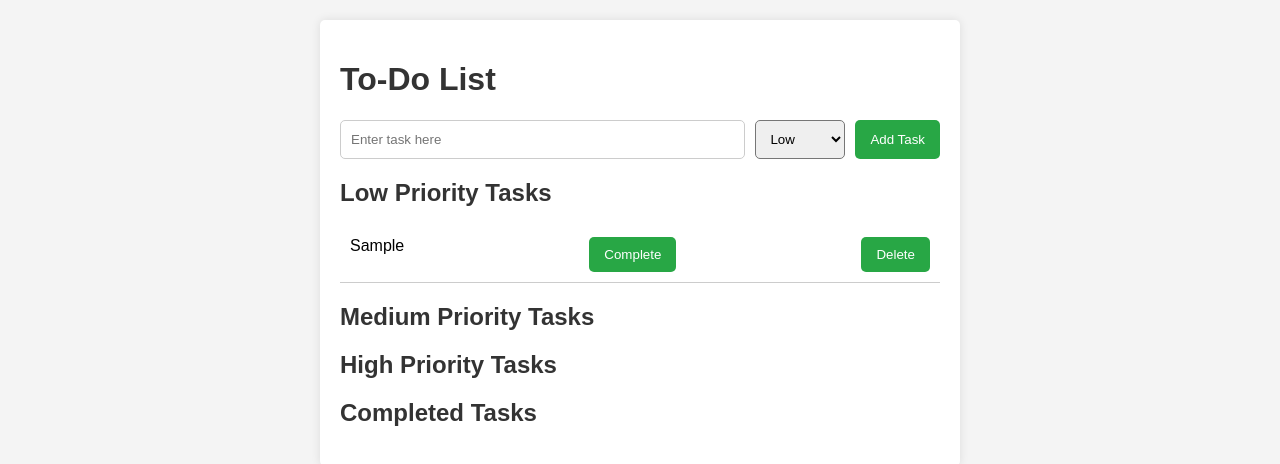
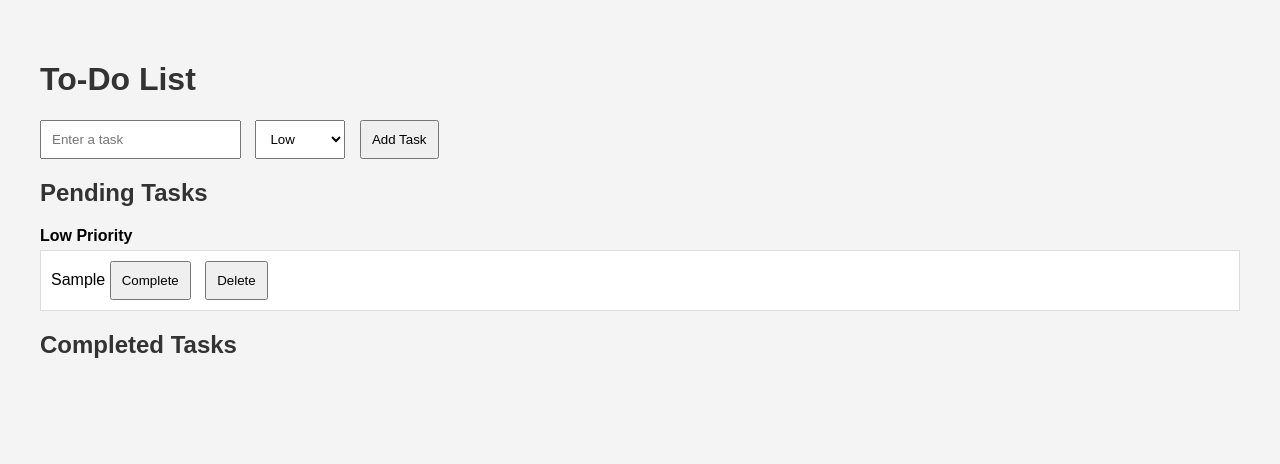
Before and after one commit to Swapnil2604/todo-list-app, a plain HTML site: page index.html in a window 1280 px wide. Both pictures are taken after typing "Sample" into the empty fields and a click on the button "Add Task". Drawn offline with Linux system fonts and the light colour scheme.

Commit message:
Add files via upload

```diff
--- a/index.html
+++ b/index.html
@@ -3,34 +3,27 @@
 <head>
     <meta charset="UTF-8">
     <meta name="viewport" content="width=device-width, initial-scale=1.0">
-    <title>To-Do List</title>
-    <link rel="stylesheet" href="styles.css">
+    <title>To-Do List Application</title>
+    <link rel="stylesheet" href="styles.css"> <!-- Optional CSS file -->
 </head>
 <body>
-    <div class="container">
-        <h1>To-Do List</h1>
-        <div class="input-area">
-            <input type="text" id="taskInput" placeholder="Enter task here" />
-            <select id="prioritySelect">
-                <option value="Low">Low</option>
-                <option value="Medium">Medium</option>
-                <option value="High">High</option>
-            </select>
-            <button id="addTaskButton">Add Task</button>
-        </div>
+    <h1>To-Do List</h1>
+    <div>
+        <input type="text" id="taskInput" placeholder="Enter a task">
+        <select id="prioritySelect">
+            <option value="low">Low</option>
+            <option value="medium">Medium</option>
+            <option value="high">High</option>
+        </select>
+        <button id="addTaskButton">Add Task</button>
+    </div>
 
-        <h2>Low Priority Tasks</h2>
-        <ul id="lowPriorityList"></ul>
+    <h2>Pending Tasks</h2>
+    <div id="pendingTasks"></div>
 
-        <h2>Medium Priority Tasks</h2>
-        <ul id="mediumPriorityList"></ul>
+    <h2>Completed Tasks</h2>
+    <div id="completedTasks"></div>
 
-        <h2>High Priority Tasks</h2>
-        <ul id="highPriorityList"></ul>
-
-        <h2>Completed Tasks</h2>
-        <ul id="completedTasksList"></ul>
-    </div>
-    <script src="script.js"></script>
+    <script src="script.js"></script> <!-- Link to the JavaScript file -->
 </body>
 </html>
--- a/script.js
+++ b/script.js
@@ -1,60 +1,103 @@
-document.getElementById('addTaskButton').addEventListener('click', function() {
+let tasks = JSON.parse(localStorage.getItem('tasks')) || [];
+let completedTasks = JSON.parse(localStorage.getItem('completedTasks')) || [];
+
+// Function to display tasks
+function displayTasks() {
+    const pendingTasksDiv = document.getElementById('pendingTasks');
+    const completedTasksDiv = document.getElementById('completedTasks');
+
+    // Clear the task display areas
+    pendingTasksDiv.innerHTML = '';
+    completedTasksDiv.innerHTML = '';
+
+    // Group tasks by priority
+    const groupedTasks = {
+        low: [],
+        medium: [],
+        high: []
+    };
+
+    tasks.forEach((task, index) => {
+        groupedTasks[task.priority].push({ ...task, index });
+    });
+
+    // Display tasks by priority
+    for (const priority in groupedTasks) {
+        if (groupedTasks[priority].length > 0) {
+            const priorityDiv = document.createElement('div');
+            priorityDiv.innerHTML = `<strong>${priority.charAt(0).toUpperCase() + priority.slice(1)} Priority</strong>`;
+            groupedTasks[priority].forEach(task => {
+                const taskDiv = document.createElement('div');
+                taskDiv.className = 'task';
+                taskDiv.innerHTML = `
+                    <span>${task.text}</span>
+                    <button onclick="completeTask(${task.index})">Complete</button>
+                    <button onclick="deleteTask(${task.index})">Delete</button>
+                `;
+                priorityDiv.appendChild(taskDiv);
+            });
+            pendingTasksDiv.appendChild(priorityDiv);
+        }
+    }
+
+    // Display completed tasks
+    completedTasks.forEach((task, index) => {
+        const taskDiv = document.createElement('div');
+        taskDiv.className = 'task completed';
+        taskDiv.innerHTML = `
+            <span>${task.text}</span>
+            <button onclick="deleteCompletedTask(${index})">Delete</button>
+        `;
+        completedTasksDiv.appendChild(taskDiv);
+    });
+}
+
+// Function to add a task
+function addTask() {
     const taskInput = document.getElementById('taskInput');
     const prioritySelect = document.getElementById('prioritySelect');
-    const taskText = taskInput.value.trim();
-    const priority = prioritySelect.value;
 
-    if (taskText) {
-        const listItem = createTaskItem(taskText, priority);
+    if (taskInput.value.trim() === '') {
+        alert('Please enter a task.');
+        return;
+    }
 
-        switch (priority) {
-            case 'Low':
-                document.getElementById('lowPriorityList').appendChild(listItem);
-                break;
-            case 'Medium':
-                document.getElementById('mediumPriorityList').appendChild(listItem);
-                break;
-            case 'High':
-                document.getElementById('highPriorityList').appendChild(listItem);
-                break;
-        }
+    const newTask = {
+        text: taskInput.value.trim(),
+        priority: prioritySelect.value
+    };
 
-        taskInput.value = '';
-        prioritySelect.selectedIndex = 0;
-    } else {
-        alert('Please enter a task.');
-    }
-});
-
-function createTaskItem(taskText, priority) {
-    const listItem = document.createElement('li');
-    listItem.textContent = taskText;
-
-    const completeButton = document.createElement('button');
-    completeButton.textContent = 'Complete';
-    completeButton.addEventListener('click', function() {
-        completeTask(listItem);
-    });
-
-    const deleteButton = document.createElement('button');
-    deleteButton.textContent = 'Delete';
-    deleteButton.addEventListener('click', function() {
-        deleteTask(listItem);
-    });
-
-    listItem.appendChild(completeButton);
-    listItem.appendChild(deleteButton);
-
-    return listItem;
+    tasks.push(newTask);
+    localStorage.setItem('tasks', JSON.stringify(tasks));
+    taskInput.value = '';
+    displayTasks();
 }
 
-function completeTask(listItem) {
-    const completedTasksList = document.getElementById('completedTasksList');
-    listItem.querySelector('button').remove(); // Remove the complete button
-    listItem.classList.add('completed'); // Add completed class
-    completedTasksList.appendChild(listItem); // Move to completed tasks
+// Function to complete a task
+function completeTask(index) {
+    const completedTask = tasks.splice(index, 1)[0];
+    completedTasks.push(completedTask);
+    localStorage.setItem('tasks', JSON.stringify(tasks));
+    localStorage.setItem('completedTasks', JSON.stringify(completedTasks));
+    displayTasks();
 }
 
-function deleteTask(listItem) {
-    listItem.remove(); // Remove the task from the list
+// Function to delete a task from pending tasks
+function deleteTask(index) {
+    tasks.splice(index, 1);
+    localStorage.setItem('tasks', JSON.stringify(tasks));
+    displayTasks();
 }
+
+// Function to delete a task from completed tasks
+function deleteCompletedTask(index) {
+    completedTasks.splice(index, 1);
+    localStorage.setItem('completedTasks', JSON.stringify(completedTasks));
+    displayTasks();
+}
+
+// Event listener for adding a task
+document.getElementById('addTaskButton').addEventListener('click', addTask);
+
+// Display tasks on page load
+window.onload = displayTasks;
--- a/styles.css
+++ b/styles.css
@@ -1,65 +1,24 @@
 body {
     font-family: Arial, sans-serif;
+    margin: 20px;
+    padding: 20px;
     background-color: #f4f4f4;
-    margin: 0;
-    padding: 20px;
-}
-
-.container {
-    max-width: 600px;
-    margin: auto;
-    background: white;
-    padding: 20px;
-    border-radius: 5px;
-    box-shadow: 0 0 10px rgba(0, 0, 0, 0.1);
 }
 
 h1, h2 {
     color: #333;
 }
 
-.input-area {
-    display: flex;
-    margin-bottom: 20px;
+input, select, button {
+    padding: 10px;
+    margin-right: 10px;
 }
 
-input[type="text"] {
-    flex: 1;
+.task {
+    margin: 5px 0;
     padding: 10px;
-    border: 1px solid #ccc;
-    border-radius: 5px;
-}
-
-select {
-    padding: 10px;
-    margin-left: 10px;
-    border-radius: 5px;
-}
-
-button {
-    padding: 10px 15px;
-    margin-left: 10px;
-    border: none;
-    background-color: #28a745;
-    color: white;
-    border-radius: 5px;
-    cursor: pointer;
-}
-
-button:hover {
-    background-color: #218838;
-}
-
-ul {
-    list-style-type: none;
-    padding: 0;
-}
-
-li {
-    padding: 10px;
-    border-bottom: 1px solid #ccc;
-    display: flex;
-    justify-content: space-between;
+    background-color: #fff;
+    border: 1px solid #ddd;
 }
 
 .completed {
```
